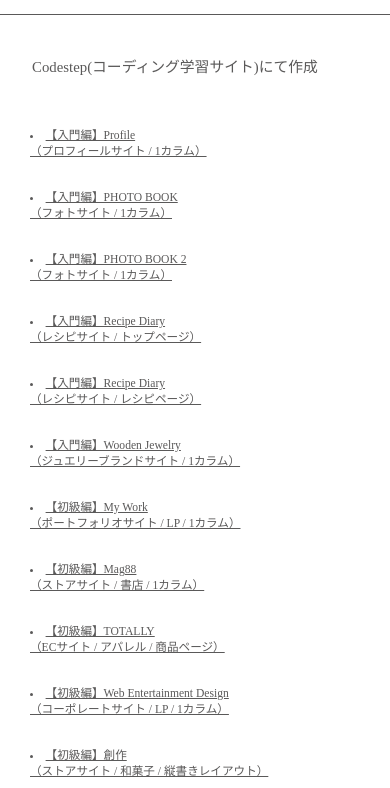
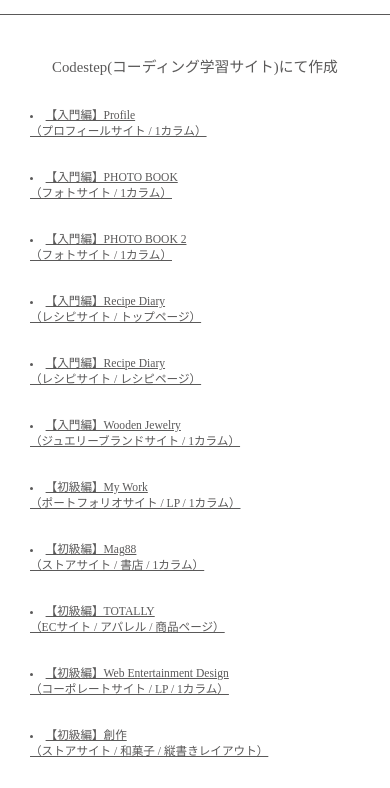
Before and after one commit to fumima-ru/fumima_ru_portfolio, a plain HTML site: page fumima_ru_portfolio_copy-coding.html in a window 390 px wide. Shown: the part 85-873 px from the top of the page. Drawn offline with nearby package versions, Linux system fonts and the light colour scheme; some packages are replaced by stand-ins of ours.

Commit message:
レイアウト修正

```diff
--- a/css/link-page.css
+++ b/css/link-page.css
@@ -123,15 +123,12 @@
 
   .copy-coding-title {
     font-size: 0.925rem;
-    /* margin-bottom: 30px; */
     width: 350px;
-    /* margin: 0 auto; */
+    margin: 0 auto;
   }
 
   .copy-coding-title::before,
   .copy-coding-title::after {
-    /* width: 5%;
-    margin: 0 10px; */
     display: none;
   }
 
```
